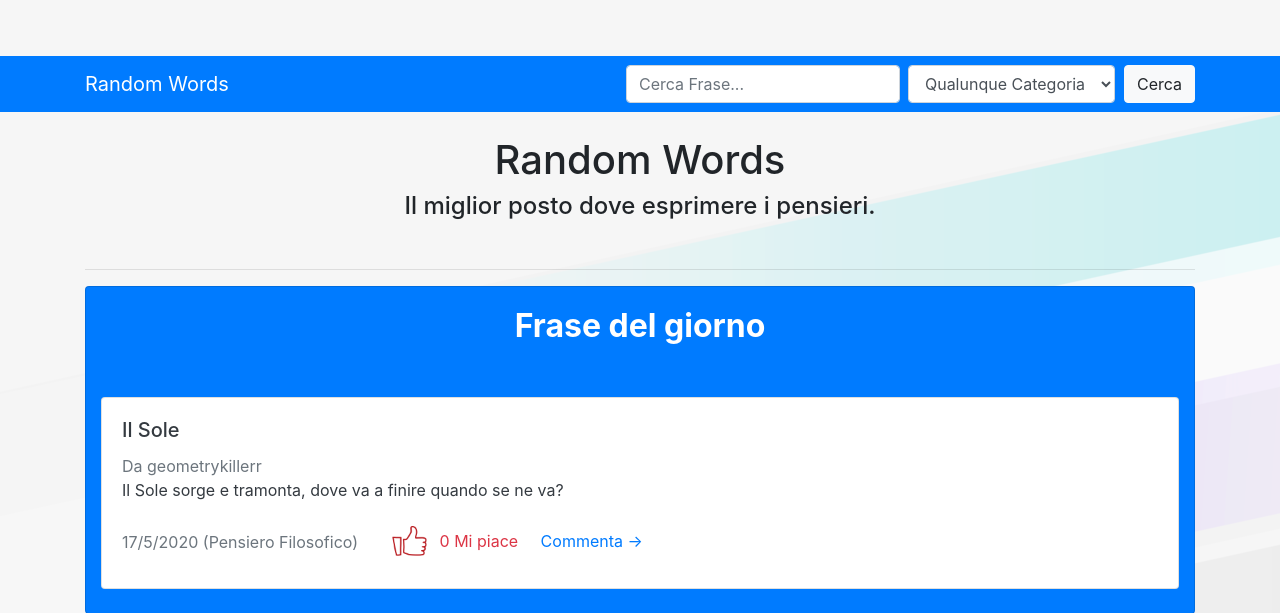
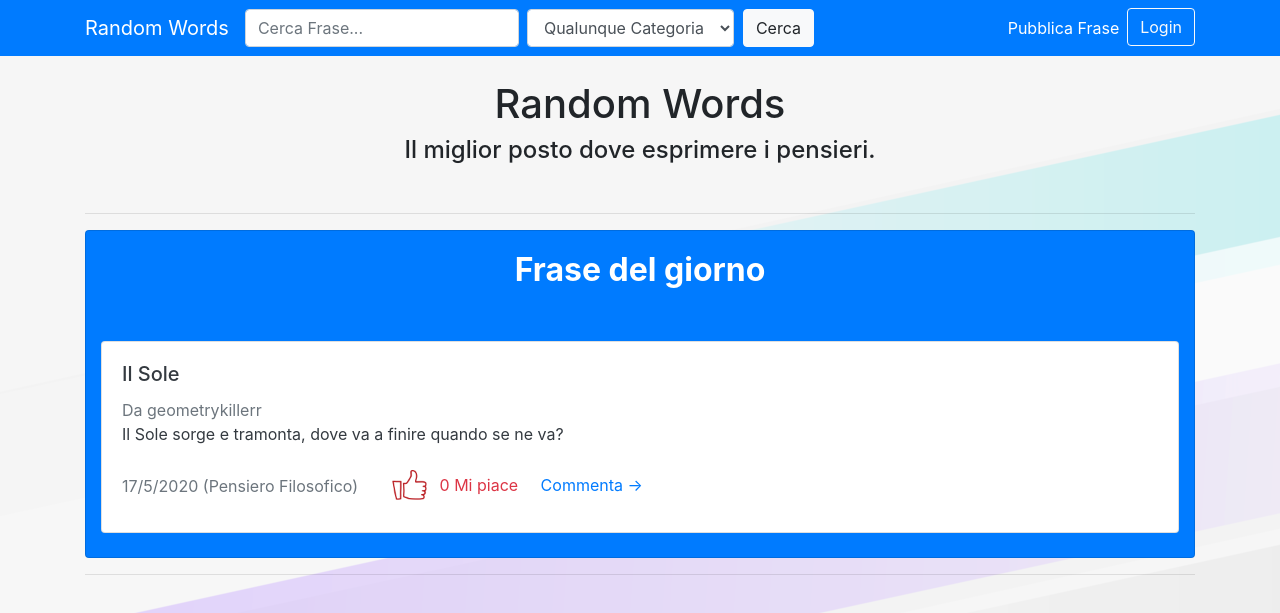
Before and after one commit to federicospataro/RandomWords, a Django app: page / in a window 1280 px wide. Shown: the top 613 px of the page. Run offline with Django 3.2, Linux system fonts and the light colour scheme; data comes from the database, SQL or seed files in the repository; data that the repository does not hold is empty; some libraries are stand-ins or nearby versions.

Commit message:
back navbar

```diff
--- a/randomwords/templates/base.html
+++ b/randomwords/templates/base.html
@@ -36,7 +36,7 @@
 <body>
 
   <!-- Menu in alto -->
-  <nav class="navbar navbar-inverse navbar-fixed-top navbar-dark bg-primary">
+  <nav class="navbar navbar-inverse navbar-fixed-top navbar-expand-sm navbar-dark bg-primary fixed-top">
     <div class="container">
       <a class="navbar-brand" href="/">Random Words</a>
 
```
